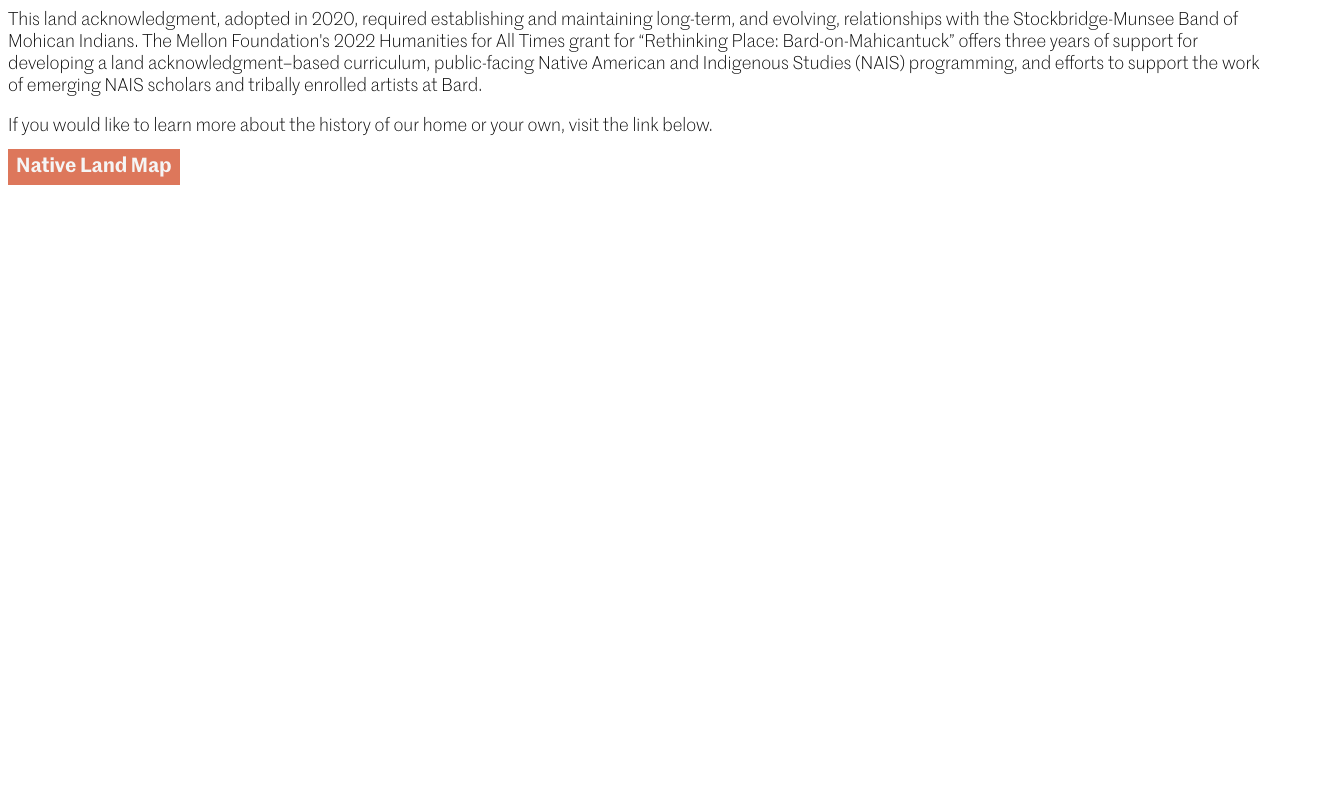
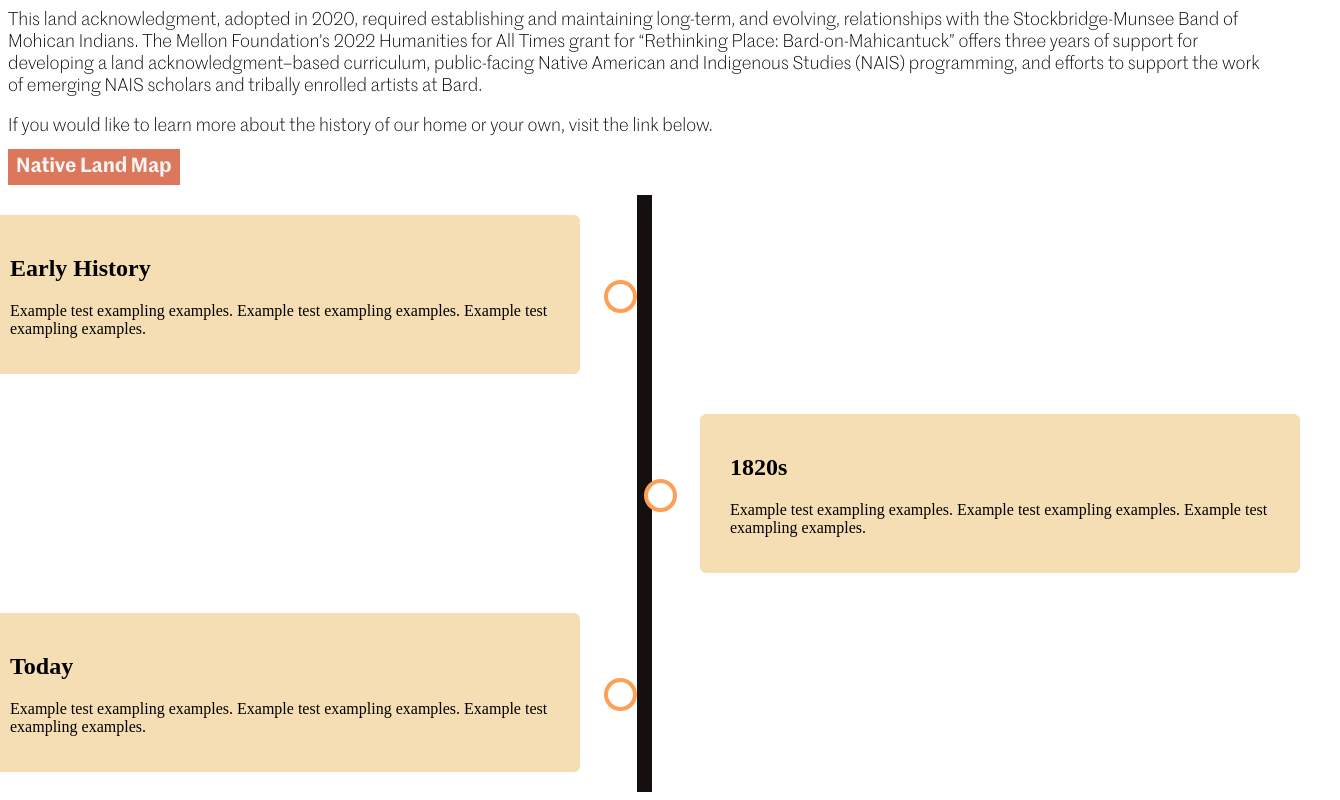
Before and after one commit to HizzieT/FC-tablet-project, a plain HTML site: page landAcknowledgment.html in a window 1280 px wide. Shown: the part 467-1267 px from the top of the page, 1340 px wide, since content can reach past the window. Before the commit the page ends 800 px from the top, so only its background shows below. Drawn offline with Linux system fonts and the light colour scheme.

Commit message:
Update landAcknowledgment.html

```diff
--- a/landAcknowledgment.html
+++ b/landAcknowledgment.html
@@ -22,6 +22,28 @@
             <p class="infoFont">If you would like to learn more about the history of our home or your own, visit the link below.</p>
             <a href="https://native-land.ca/" class="nav MenuA menuFont">Native Land Map</a>
             <p></p>
+ <div class="timeline">
+  <div class="container left">
+    <div class="content">
+      <h2>Early History</h2>
+      <p>Example test exampling examples. Example test exampling examples.
+        Example test exampling examples.</p>
+    </div>
+  </div>
+  <div class="container right">
+    <div class="content">
+      <h2>1820s</h2>
+      <p>Example test exampling examples. Example test exampling examples.
+        Example test exampling examples.</p>
+    </div>
+  </div>
+  <div class="container left">
+    <div class="content">
+        <h2>Today</h2>
+        <p>Example test exampling examples. Example test exampling examples.
+        Example test exampling examples.</p>
+    </div>
+  </div>
 
            <!-- <nav>
                 <ul>
```
